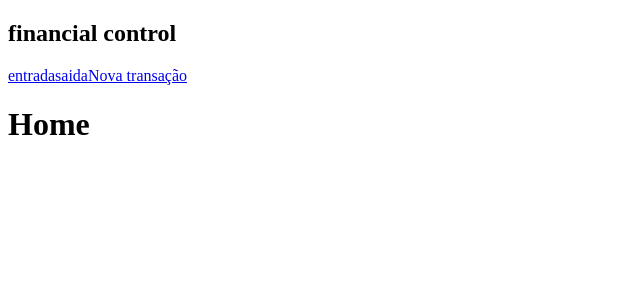
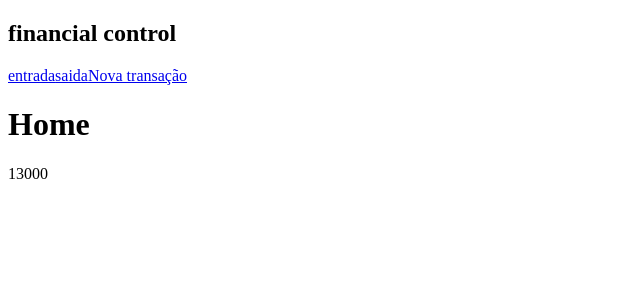
Before and after one commit to eduardonk9999/Finance-Control, a React (Vite) app: page / in a window 1280 px wide. Shown: the top 300 px of the page, without its empty margins (0-640 px from the left). Built offline with nearby package versions, Linux system fonts and the light colour scheme; data requests are answered from the project's data file.

Commit message:
Add, consegui colocar o valor total, pelo valor de saidas já sendo subtraido

```diff
--- a/src/Components/Saldo/index.jsx
+++ b/src/Components/Saldo/index.jsx
@@ -2,6 +2,7 @@ import { useEffect, useState } from "react";
 
 const Saldo = () => {
   const [valores, setValores] = useState([]);
+  const [valortotal, setValorTotal] = useState([]);
 
   useEffect(() => {
     fetch('http://localhost:8081/finances')
@@ -9,23 +10,24 @@ const Saldo = () => {
         return res.json()
       })
       .then(data => {
-        //const sum = data.reduce((acumulador, valoratual) => acumulador + Number(valoratual.valor), 0)
-
-        setValores(data)
+        const sum = data.reduce((acumulador, valoratual) => acumulador + Number(valoratual.valor), 0)
+        setValores(sum)
+        setValorTotal(data)
       })
   }, []);
 
+
+  const totaldeSaidas = valortotal.filter(saida => saida.categoria === 'Saida')
+  .reduce((acc, item) => acc + Number(item.valor), 0)
+
+
+  console.log(totaldeSaidas)
+  console.log(valores)
+
+
   return(
     <>
-       {
-            valores.filter(entrada => entrada.categoria === 'Entrada')
-              .reduce((acc, item) => (
-
-
-                console.log(item, acc)
-
-              ), 0)
-          }
+     <span>{(valores - totaldeSaidas)}</span>
     </>
   )
 }
```
